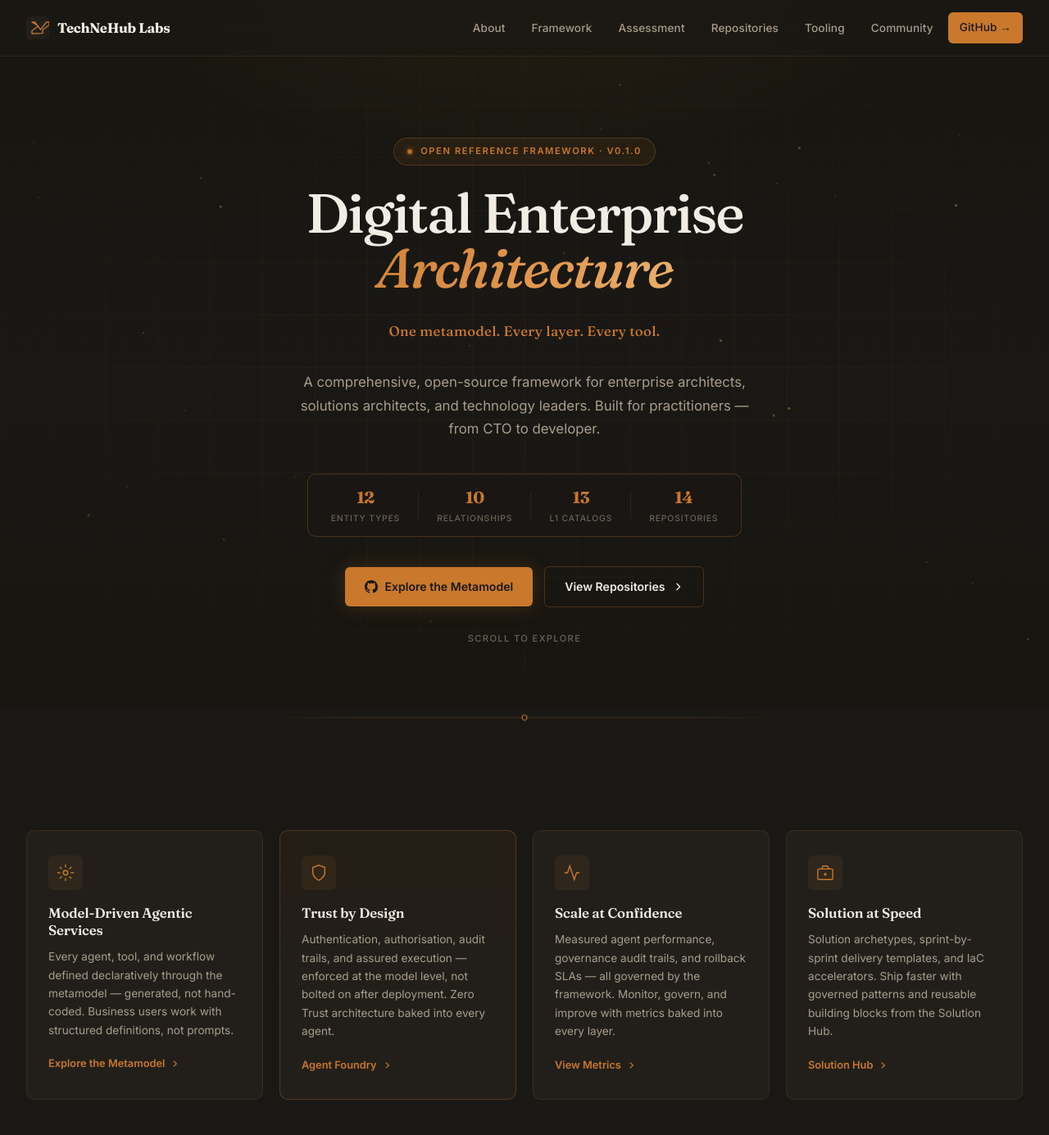
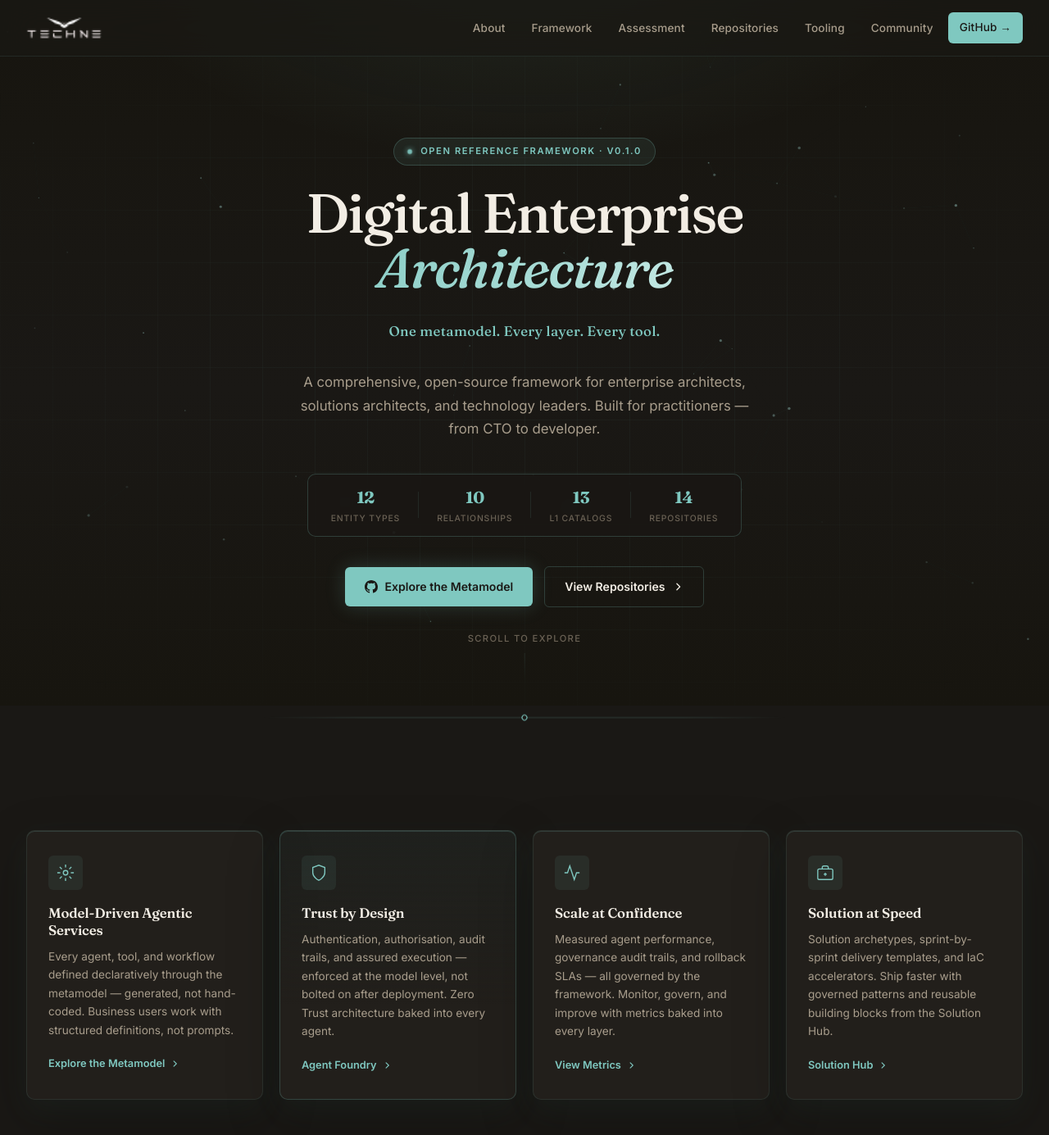
Before and after one commit to technehub-labs/technehub-labs.github.io, a plain HTML site: page index.html in a window 1280 px wide. Shown: the top 1385 px of the page at 82% size. Drawn offline with Linux system fonts and the light colour scheme.

Commit message:
feat: rebrand to technehub.com theme with subtle teal accents (#1)
- Replace warm orange palette with muted teal (#7fc8c0) accent
- Swap navbar SVG logo for real technehub.com white-eagle PNG
- Logo links to https://technehub.com
- Add staggered scroll-triggered card animations:
  * fade-up + subtle scale + teal halo on entry
  * nth-child stagger via reveal-grid class
  * prefers-reduced-motion respected
- Expand IntersectionObserver rootMargin so cards reveal just
  before entering the viewport (no blank gap on fast scroll)
- Preserve all content and section structure unchanged

Co-authored-by: Coder <software.engineer@technehub.com>

```diff
--- a/css/styles.css
+++ b/css/styles.css
@@ -10,16 +10,16 @@
   --surface:      #221f1b;
   --surface-2:    #2b2722;
   --surface-3:    #37322b;
-  --border:       rgba(201, 124, 44, 0.13);
-  --border-2:     rgba(201, 124, 44, 0.28);
-  --accent:       #c9782c;
-  --accent-2:     #e2984f;
-  --accent-dim:   rgba(201, 124, 44, 0.08);
-  --accent-glow:  rgba(201, 124, 44, 0.22);
-  --blue:         #7d9cb5;
+  --border:       rgba(127, 200, 192, 0.10);
+  --border-2:     rgba(127, 200, 192, 0.22);
+  --accent:       #7fc8c0;
+  --accent-2:     #a8dcd6;
+  --accent-dim:   rgba(127, 200, 192, 0.08);
+  --accent-glow:  rgba(127, 200, 192, 0.20);
+  --blue:         #6ba8b5;
   --purple:       #a693ae;
-  --green:        #8ea36a;
-  --orange:       #b8622f;
+  --green:        #7fb89a;
+  --orange:       #b88872;
   --pink:         #b98a86;
   --text:         #f2ede4;
   --text-2:       #a89d8c;
@@ -80,8 +80,11 @@ h1,h2,h3,h4,h5,h6 { font-family: var(--font-display); color: var(--text); line-h
   display: flex; align-items: center; gap: 10px;
   font-family: var(--font-display); font-weight: 700; font-size: 1.05rem;
   letter-spacing: -0.02em; color: var(--text);
+  transition: opacity var(--transition);
 }
-.nav-logo svg { flex-shrink: 0; }
+.nav-logo:hover { opacity: 0.85; }
+.nav-logo svg, .nav-logo img { flex-shrink: 0; }
+.nav-logo img { height: 28px; width: auto; display: block; }
 
 .nav-links {
   display: flex; align-items: center; gap: 4px; list-style: none; margin-left: auto;
@@ -139,7 +142,7 @@ h1,h2,h3,h4,h5,h6 { font-family: var(--font-display); color: var(--text); line-h
 .hero-bg {
   position: absolute; inset: 0; z-index: 0;
   background:
-    radial-gradient(ellipse 70% 55% at 50% -10%, rgba(201,124,44,0.11) 0%, transparent 60%),
+    radial-gradient(ellipse 70% 55% at 50% -10%, rgba(127,200,192,0.10) 0%, transparent 60%),
     linear-gradient(180deg, #17150f 0%, #1a1815 55%, #17150f 100%);
 }
 
@@ -147,8 +150,8 @@ h1,h2,h3,h4,h5,h6 { font-family: var(--font-display); color: var(--text); line-h
 .hero-grid {
   position: absolute; inset: 0; z-index: 1;
   background-image:
-    linear-gradient(rgba(201,124,44,0.05) 1px, transparent 1px),
-    linear-gradient(90deg, rgba(201,124,44,0.05) 1px, transparent 1px);
+    linear-gradient(rgba(127,200,192,0.04) 1px, transparent 1px),
+    linear-gradient(90deg, rgba(127,200,192,0.04) 1px, transparent 1px);
   background-size: 64px 64px;
   mask-image: radial-gradient(ellipse 80% 80% at 50% 50%, black 30%, transparent 80%);
   -webkit-mask-image: radial-gradient(ellipse 80% 80% at 50% 50%, black 30%, transparent 80%);
@@ -203,7 +206,7 @@ h1,h2,h3,h4,h5,h6 { font-family: var(--font-display); color: var(--text); line-h
 .hero-title-accent {
   display: block;
   font-style: italic;
-  background: linear-gradient(120deg, #c9782c 0%, #e2984f 55%, #f0c082 100%);
+  background: linear-gradient(120deg, #7fc8c0 0%, #a8dcd6 55%, #d4f0ec 100%);
   -webkit-background-clip: text;
   -webkit-text-fill-color: transparent;
   background-clip: text;
@@ -307,7 +310,7 @@ h1,h2,h3,h4,h5,h6 { font-family: var(--font-display); color: var(--text); line-h
 }
 .btn-primary:hover {
   background: var(--accent-2);
-  box-shadow: 0 0 36px rgba(201,124,44,0.4);
+  box-shadow: 0 0 36px rgba(127,200,192,0.32);
   transform: translateY(-2px);
 }
 .btn-secondary {
@@ -379,7 +382,7 @@ h1,h2,h3,h4,h5,h6 { font-family: var(--font-display); color: var(--text); line-h
   box-shadow: var(--shadow-lg);
 }
 .modas-feature-card.modas-card-accent {
-  background: linear-gradient(180deg, rgba(201,124,44,0.06) 0%, var(--surface) 65%);
+  background: linear-gradient(180deg, rgba(127,200,192,0.05) 0%, var(--surface) 65%);
   border-color: var(--border-2);
 }
 .modas-feature-icon {
@@ -497,7 +500,7 @@ h1,h2,h3,h4,h5,h6 { font-family: var(--font-display); color: var(--text); line-h
   font-size: 0.95rem; font-weight: 800; letter-spacing: 0.02em;
   flex-shrink: 0;
 }
-.layer-badge.l0 { background: rgba(201,124,44,0.10); color: var(--accent); border: 1px solid rgba(201,124,44,0.25); }
+.layer-badge.l0 { background: rgba(127,200,192,0.10); color: var(--accent); border: 1px solid rgba(127,200,192,0.22); }
 .layer-badge.l1 { background: rgba(125,156,181,0.10); color: var(--blue); border: 1px solid rgba(125,156,181,0.25); }
 .layer-badge.l2 { background: rgba(166,147,174,0.10); color: var(--purple); border: 1px solid rgba(166,147,174,0.25); }
 .layer-badge.l3 { background: rgba(142,163,106,0.10); color: var(--green); border: 1px solid rgba(142,163,106,0.25); }
@@ -633,7 +636,7 @@ h1,h2,h3,h4,h5,h6 { font-family: var(--font-display); color: var(--text); line-h
   box-shadow: var(--shadow-lg);
 }
 .repo-card:hover::before { opacity: 1; }
-.repo-card.featured { border-color: rgba(201,124,44,0.35); background: linear-gradient(180deg, rgba(201,124,44,0.05) 0%, var(--surface) 60%); }
+.repo-card.featured { border-color: rgba(127,200,192,0.28); background: linear-gradient(180deg, rgba(127,200,192,0.04) 0%, var(--surface) 60%); }
 .repo-card.featured::before { opacity: 1; }
 .repo-card-header {
   display: flex; align-items: flex-start; justify-content: space-between;
@@ -646,7 +649,7 @@ h1,h2,h3,h4,h5,h6 { font-family: var(--font-display); color: var(--text); line-h
   display: flex; align-items: center; justify-content: center;
   color: var(--accent);
 }
-.repo-l0 .repo-icon { background: rgba(201,124,44,0.10); color: var(--accent); }
+.repo-l0 .repo-icon { background: rgba(127,200,192,0.10); color: var(--accent); }
 .repo-l1 .repo-icon { background: rgba(125,156,181,0.10); color: var(--blue); }
 .repo-l2 .repo-icon { background: rgba(166,147,174,0.10); color: var(--purple); }
 .repo-l3 .repo-icon { background: rgba(142,163,106,0.10); color: var(--green); }
@@ -658,7 +661,7 @@ h1,h2,h3,h4,h5,h6 { font-family: var(--font-display); color: var(--text); line-h
   background: var(--bg); border: 1px solid var(--border-2);
   color: var(--text-2);
 }
-.repo-l0 .repo-badge { color: var(--accent); border-color: rgba(201,124,44,0.3); }
+.repo-l0 .repo-badge { color: var(--accent); border-color: rgba(127,200,192,0.26); }
 .repo-l1 .repo-badge { color: var(--blue); border-color: rgba(125,156,181,0.3); }
 .repo-l2 .repo-badge { color: var(--purple); border-color: rgba(166,147,174,0.3); }
 .repo-l3 .repo-badge { color: var(--green); border-color: rgba(142,163,106,0.3); }
@@ -956,19 +959,64 @@ h1,h2,h3,h4,h5,h6 { font-family: var(--font-display); color: var(--text); line-h
 
 /* ── Utilities ──────────────────────────────────────── */
 .gradient-text {
-  background: linear-gradient(120deg, #c9782c 0%, #e2984f 40%, #f0c082 100%);
+  background: linear-gradient(120deg, #7fc8c0 0%, #a8dcd6 40%, #d4f0ec 100%);
   -webkit-background-clip: text; -webkit-text-fill-color: transparent;
   background-clip: text;
 }
 .text-center { text-align: center; }
 
-/* ── Fade-in animations ─────────────────────────────── */
+/* ── Scroll-triggered card animations ────────────────── */
+/* Per-card fade-up + subtle scale + teal-glow on entry.
+   Per-child stagger delay is set inline via --reveal-delay
+   by main.js so siblings cascade smoothly. */
 .reveal {
   opacity: 0;
-  transform: translateY(24px);
-  transition: opacity 0.7s cubic-bezier(0.16, 1, 0.3, 1), transform 0.7s cubic-bezier(0.16, 1, 0.3, 1);
+  transform: translateY(28px) scale(0.97);
+  transition:
+    opacity   0.75s cubic-bezier(0.16, 1, 0.3, 1),
+    transform 0.75s cubic-bezier(0.16, 1, 0.3, 1),
+    box-shadow 0.75s cubic-bezier(0.16, 1, 0.3, 1),
+    border-color 0.75s cubic-bezier(0.16, 1, 0.3, 1);
+  transition-delay: var(--reveal-delay, 0ms);
+  will-change: opacity, transform;
 }
-.reveal.visible { opacity: 1; transform: translateY(0); }
+.reveal.visible {
+  opacity: 1;
+  transform: translateY(0) scale(1);
+}
+
+/* Staggered grid children — automatic nth-child delays for grids */
+.reveal-grid > .reveal:nth-child(1)  { --reveal-delay:  0ms; }
+.reveal-grid > .reveal:nth-child(2)  { --reveal-delay: 70ms; }
+.reveal-grid > .reveal:nth-child(3)  { --reveal-delay: 140ms; }
+.reveal-grid > .reveal:nth-child(4)  { --reveal-delay: 210ms; }
+.reveal-grid > .reveal:nth-child(5)  { --reveal-delay: 280ms; }
+.reveal-grid > .reveal:nth-child(6)  { --reveal-delay: 350ms; }
+.reveal-grid > .reveal:nth-child(7)  { --reveal-delay: 420ms; }
+.reveal-grid > .reveal:nth-child(8)  { --reveal-delay: 490ms; }
+.reveal-grid > .reveal:nth-child(9)  { --reveal-delay: 560ms; }
+.reveal-grid > .reveal:nth-child(n+10) { --reveal-delay: 630ms; }
+
+/* On-enter: subtle teal halo on card surfaces — fades out as settle completes */
+.reveal-halo {
+  box-shadow: 0 0 0 0 rgba(127, 200, 192, 0);
+}
+.reveal-halo.visible {
+  box-shadow:
+    0 1px 0 rgba(127, 200, 192, 0.18) inset,
+    0 12px 32px rgba(127, 200, 192, 0.06),
+    0 24px 64px rgba(0, 0, 0, 0.28);
+}
+
+/* Respect users who prefer no motion */
+@media (prefers-reduced-motion: reduce) {
+  .reveal {
+    opacity: 1;
+    transform: none;
+    transition: none;
+  }
+  .reveal-halo.visible { box-shadow: none; }
+}
 
 /* ── Responsive ─────────────────────────────────────── */
 @media (max-width: 1024px) {
--- a/index.html
+++ b/index.html
@@ -23,12 +23,8 @@
   <!-- ═══════════════ NAVIGATION ═══════════════ -->
   <nav class="navbar" id="navbar">
     <div class="nav-inner">
-      <a href="#hero" class="nav-logo">
-        <svg width="28" height="28" viewBox="0 0 32 32" fill="none" xmlns="http://www.w3.org/2000/svg">
-          <rect width="32" height="32" rx="6" fill="#221f1b"/>
-          <path d="M8 8h4l8 10.5L28 8h4v4l-9 6.5v5L8 24v-4l9-6.5z" fill="none" stroke="#c9782c" stroke-width="1.5" stroke-linejoin="round"/>
-        </svg>
-        <span>TechNeHub Labs</span>
+      <a href="https://technehub.com" class="nav-logo" aria-label="TechNe Hub — technehub.com" title="technehub.com">
+        <img src="assets/img/technehub-white-eagle.png" alt="TechNe Hub" width="122" height="36">
       </a>
       <button class="nav-toggle" id="navToggle" aria-label="Toggle navigation">
         <span></span><span></span><span></span>
@@ -919,10 +915,9 @@
   <footer class="footer">
     <div class="footer-inner">
       <div class="footer-brand">
-        <svg width="24" height="24" viewBox="0 0 32 32" fill="none" xmlns="http://www.w3.org/2000/svg">
-          <rect width="32" height="32" rx="6" fill="#2b2722"/>
-          <path d="M8 8h4l8 10.5L28 8h4v4l-9 6.5v5L8 24v-4l9-6.5z" fill="none" stroke="#c9782c" stroke-width="1.5" stroke-linejoin="round"/>
-        </svg>
+        <a href="https://technehub.com" aria-label="TechNe Hub — technehub.com" title="technehub.com">
+          <img src="assets/img/technehub-white-eagle.png" alt="TechNe Hub" width="80" height="24">
+        </a>
         <div>
           <strong>TechNeHub Labs</strong>
           <span>Digital Enterprise Architecture</span>
--- a/js/main.js
+++ b/js/main.js
@@ -51,7 +51,7 @@
     window.addEventListener('scroll', function () {
       if (window.scrollY > 80) {
         navbar.style.background = 'rgba(26, 24, 21, 0.92)'
-        navbar.style.boxShadow = '0 1px 0 rgba(201, 124, 44, 0.10)'
+        navbar.style.boxShadow = '0 1px 0 rgba(127, 200, 192, 0.10)'
       } else {
         navbar.style.background = 'rgba(26, 24, 21, 0.75)'
         navbar.style.boxShadow = 'none'
@@ -73,25 +73,60 @@
     })
   }
 
-  // ── Intersection Observer — fade-in reveals ────────────
+  // ── Intersection Observer — staggered card animations ──
   if ('IntersectionObserver' in window) {
+    const CARD_SELECTOR = [
+      '.about-card',
+      '.layer',
+      '.repo-card',
+      '.tool-card',
+      '.stakeholder-card',
+      '.community-card',
+      '.assessment-main',
+      '.assessment-side',
+      '.cli-window',
+      '.metamodel-diagram',
+      '.diagram-node',
+      '.modas-feature-card',
+      '.mm-table'
+    ].join(', ');
+
+    // Wrap each card grid so its children stagger via :nth-child rules
+    const GRID_SELECTOR = [
+      '.modas-card-grid',
+      '.about-grid',
+      '.layers',
+      '.repo-grid',
+      '.tool-grid',
+      '.stakeholder-grid',
+      '.community-grid',
+      '.assessment-grid',
+      '.metamodel-tables',
+      '.diagram-children'
+    ].join(', ');
+
+    document.querySelectorAll(GRID_SELECTOR).forEach(function (grid) {
+      grid.classList.add('reveal-grid');
+    });
+
     const revealObserver = new IntersectionObserver(function (entries) {
       entries.forEach(function (entry) {
         if (entry.isIntersecting) {
-          entry.target.classList.add('visible')
-          revealObserver.unobserve(entry.target)
+          entry.target.classList.add('visible');
+          revealObserver.unobserve(entry.target);
         }
-      })
-    }, { threshold: 0.08, rootMargin: '0px 0px -40px 0px' })
+      });
+    }, {
+      threshold: 0.01,
+      // Expand observer upward so cards reveal just BEFORE they enter
+      // the viewport — eliminates the "blank gap" feel on fast scroll.
+      rootMargin: '0px 0px -10px 0px'
+    });
 
-    document.querySelectorAll(
-      '.about-card, .layer, .repo-card, .tool-card, .stakeholder-card, ' +
-      '.community-card, .assessment-main, .assessment-side, .cli-window, ' +
-      '.metamodel-diagram, .diagram-node, .modas-feature-card, .mm-table'
-    ).forEach(function (el) {
-      el.classList.add('reveal')
-      revealObserver.observe(el)
-    })
+    document.querySelectorAll(CARD_SELECTOR).forEach(function (el) {
+      el.classList.add('reveal', 'reveal-halo');
+      revealObserver.observe(el);
+    });
   }
 
   // ── Hero canvas particle field ─────────────────────────
@@ -120,7 +155,7 @@
     function drawParticle (p) {
       ctx.beginPath()
       ctx.arc(p.x, p.y, p.size, 0, Math.PI * 2)
-      ctx.fillStyle = 'rgba(226, 152, 79, ' + p.opacity + ')'
+      ctx.fillStyle = 'rgba(168, 220, 214, ' + p.opacity + ')'
       ctx.fill()
     }
 
@@ -136,7 +171,7 @@
             ctx.beginPath()
             ctx.moveTo(p1.x, p1.y)
             ctx.lineTo(p2.x, p2.y)
-            ctx.strokeStyle = 'rgba(201, 124, 44, ' + (0.09 * (1 - dist / 140)) + ')'
+            ctx.strokeStyle = 'rgba(127, 200, 192, ' + (0.10 * (1 - dist / 140)) + ')'
             ctx.lineWidth = 0.5
             ctx.stroke()
           }
```
Also changed, not shown: assets/img/technehub-dark-eagle.png (added), assets/img/technehub-white-eagle.png (added).
